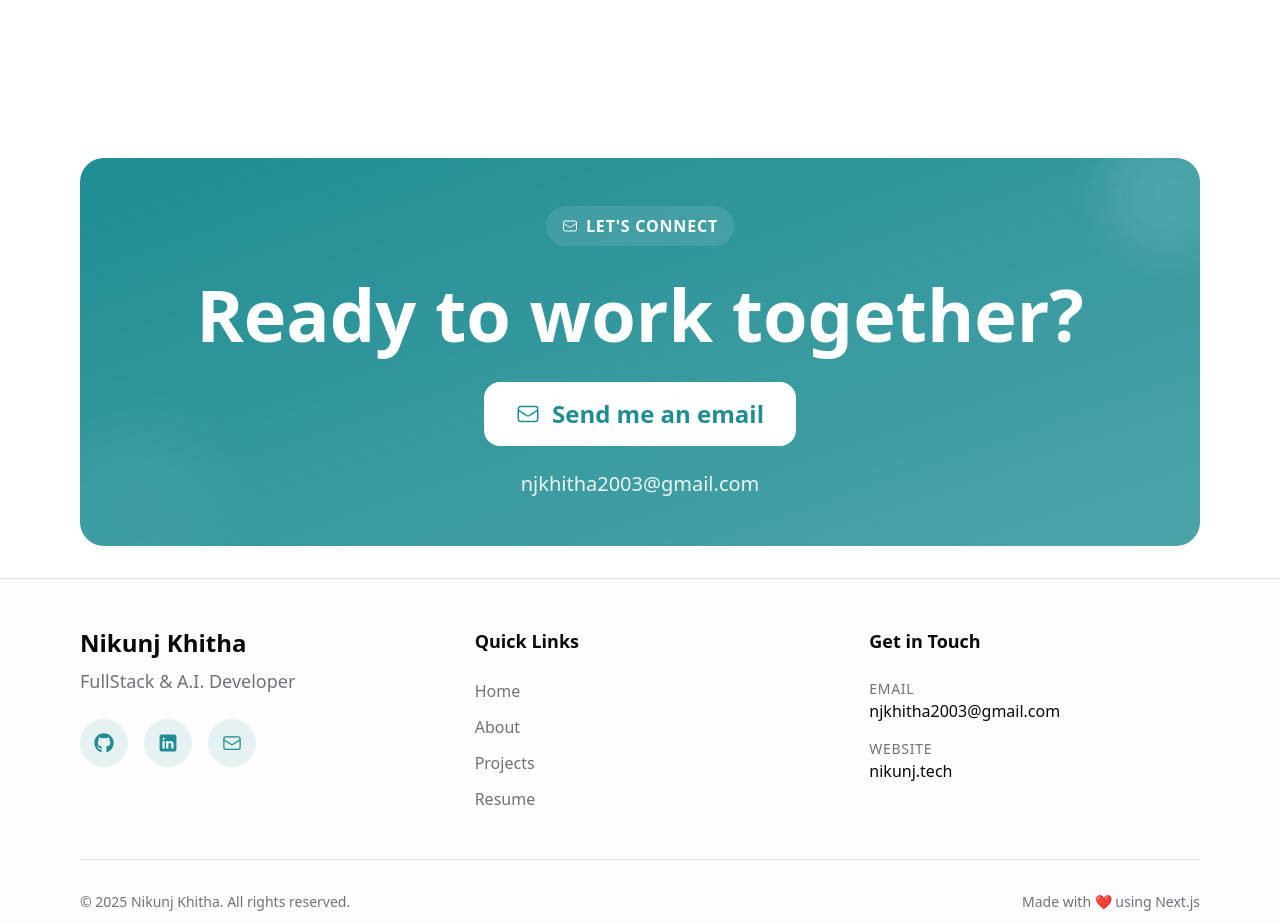
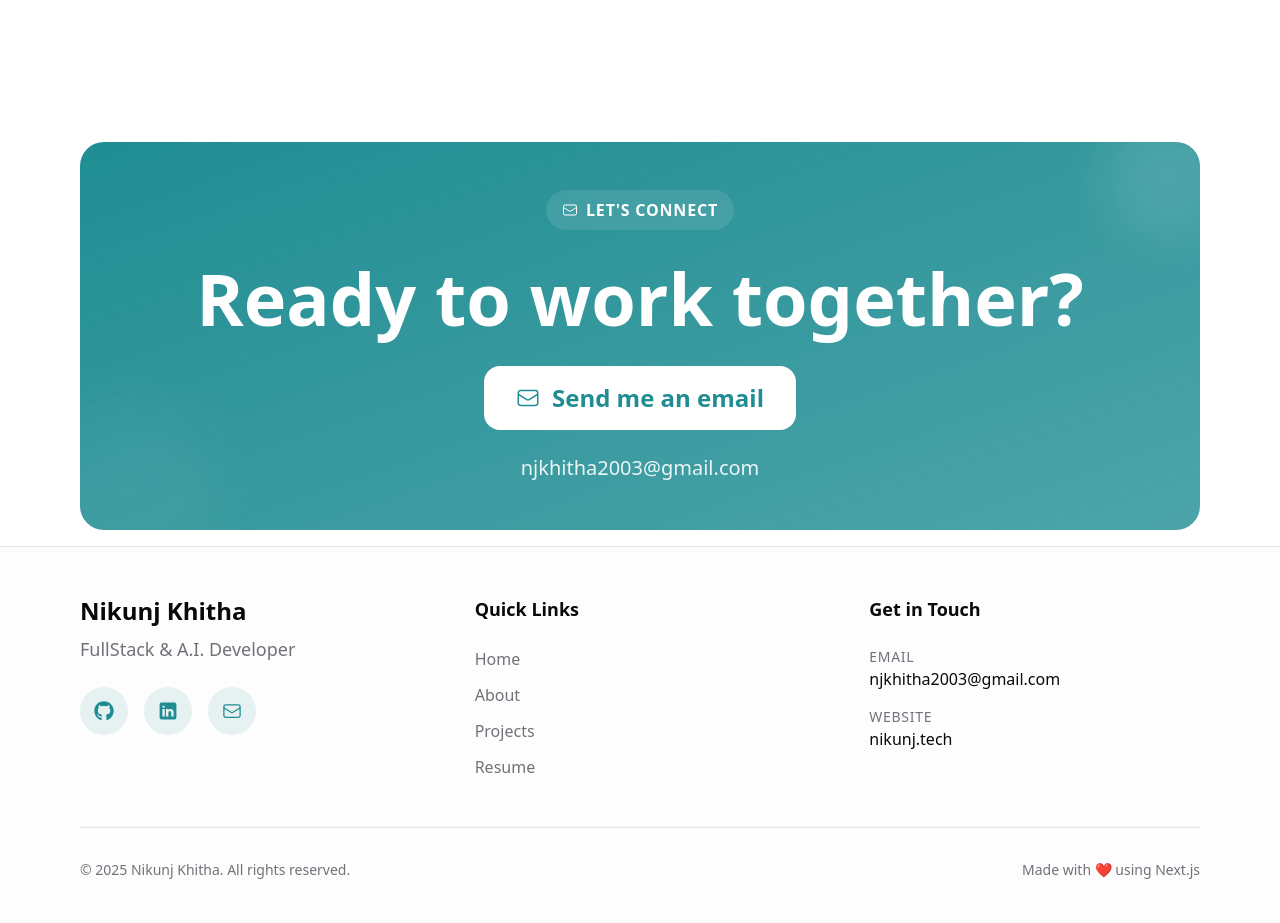
Before and after one commit to Nikunj2003/My-Next-Js-Portfolio, a Next.js app: page / in a window 1280 px wide. Shown: the part 2732-3655 px from the top of the page. Built offline with nearby package versions, Linux system fonts and the light colour scheme.

Commit message:
Further reduce top spacing in footer container
cgen-5246de313e1a41f8ac8c09b01bbeaed9

```diff
--- a/src/layout/footer.tsx
+++ b/src/layout/footer.tsx
@@ -14,7 +14,7 @@ export default function Footer() {
   return (
     <footer className="w-full bg-transparent">
       {/* Contact CTA Section */}
-      <div className="mx-auto max-w-7xl px-6 py-8 sm:px-14 md:px-20">
+      <div className="mx-auto max-w-7xl px-6 py-4 sm:px-14 md:px-20">
         <div className="relative overflow-hidden rounded-3xl bg-gradient-to-br from-accent to-accent/80 p-6 text-background sm:p-8 lg:p-12">
           <div className="relative z-10">
             <div className="text-center">
```
